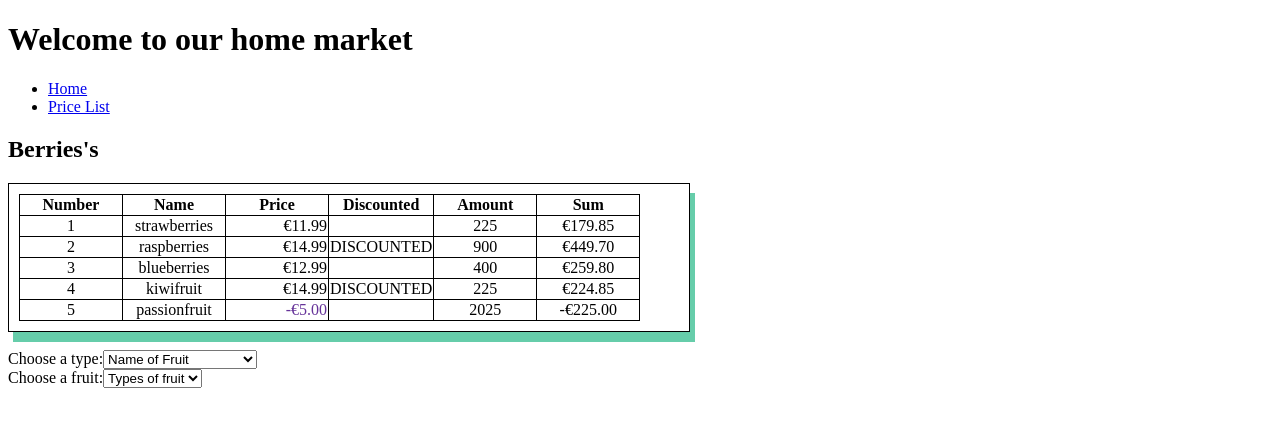
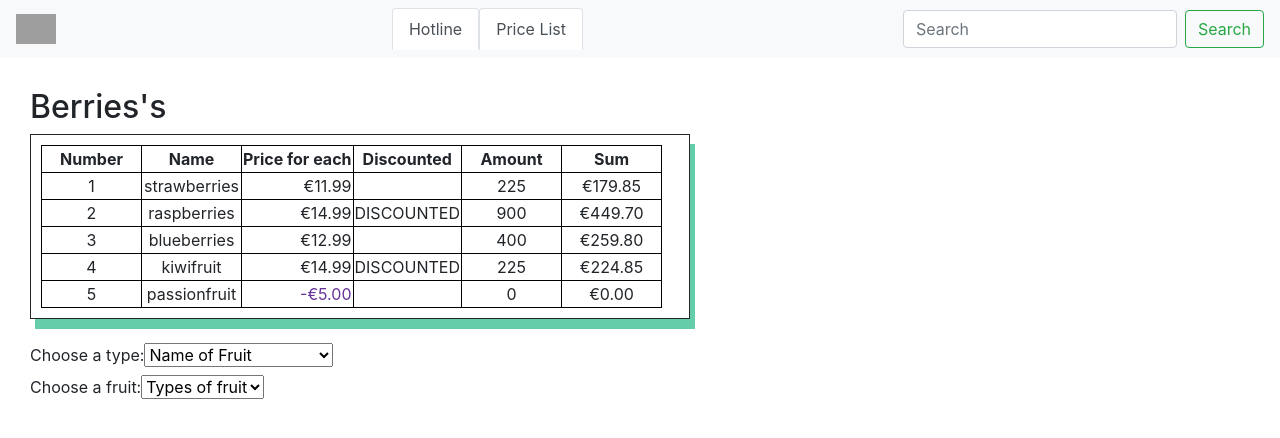
Before and after one commit to quynhchi1009/Angular12, an Angular app: page /pricelist in a window 1280 px wide. Shown: the top 438 px of the page. Built offline with nearby package versions, Linux system fonts and the light colour scheme; grey boxes are pictures that could not be loaded.

Commit message:
Services

```diff
--- a/src/app/app.component.html
+++ b/src/app/app.component.html
@@ -1,10 +1,23 @@
-<h1>Welcome to our home market</h1>
-<!-- This nav gives you links to click, which tells the router which route to use (defined in the routes constant in  AppRoutingModule) -->
-<nav>
-  <ul>
-    <li><a routerLink="/home" routerLinkActive="active">Home</a></li>
-    <li><a routerLink="/pricelist" routerLinkActive="active">Price List</a></li>
+<!-- Image and text -->
+<nav class="navbar navbar-light bg-light">
+  <a class="navbar-brand" href="#">
+    <img src="https://theme.hstatic.net/1000141988/1000740859/14/logo.png?v=137" height="30" class="d-inline-block align-top" alt="farmersmarket">
+  </a>
+  <!-- This nav gives you links to click, which tells the router which route to use (defined in the routes constant in  AppRoutingModule) -->
+  <ul class="nav nav-tabs justify-content-center">
+    <li class="nav-item">
+      <a class="nav-link active" routerLink="/home" routerLinkActive="active">Hotline</a>
+    </li>
+    <li class="nav-item">
+      <a class="nav-link" routerLink="/pricelist" routerLinkActive="active">Price List</a>
+    </li>
   </ul>
+  <form class="form-inline my-2 my-lg-0">
+    <input class="form-control mr-sm-2" type="search" placeholder="Search" aria-label="Search">
+    <button class="btn btn-outline-success my-2 my-sm-0" type="submit">Search</button>
+  </form>
 </nav>
+
+
 <!-- The routed views render in the <router-outlet>-->
 <router-outlet></router-outlet>
--- a/src/app/app.component.scss
+++ b/src/app/app.component.scss
@@ -0,0 +1,3 @@
+.navbar{
+    background-color: red;
+}
--- a/src/app/home/home.component.scss
+++ b/src/app/home/home.component.scss
@@ -0,0 +1,4 @@
+dd {
+    margin-left: 0px;
+    margin-bottom: .5rem;
+}
--- a/src/app/price-list/price-list.component.html
+++ b/src/app/price-list/price-list.component.html
@@ -1,16 +1,19 @@
+<div style="padding: 30px;">
     <h2>Berries's</h2>
-<div style="border: 1px solid; padding: 10px; box-shadow: 5px 10px mediumaquamarine; width: 660px;">
-    <table id = "table">
-        <tr>
-            <th>Number</th>
-            <th>Name</th>
-            <th>Price</th>
-            <th>Discounted</th>
-            <th>Amount</th>
-            <th>Sum</th>
+    <div style="border: 1px solid; padding: 10px; box-shadow: 5px 10px mediumaquamarine; width: 660px;"
+        class="table-responsive">
+        <table id = "table" style="text-align: center;">
+            <thead>
+            <tr >
+                    <th scope="col">Number</th>
+                    <th scope="col">Name</th>
+                    <th scope="col">Price for each</th>
+                    <th scope="col">Discounted</th>
+                    <th scope="col">Amount</th>
+                    <th scope="col">Sum</th>
                 </tr>
-        <tr *ngFor = "let fruit of fruitsArray; let i = index"
-            style="text-align: center;">
+            </thead>
+            <tr *ngFor = "let fruit of fruitsArray; let i = index">
                 <td>{{ i + 1 }}</td>
                 <td>{{ fruit.name | lowercase }}</td>
                 <td style="text-align: right;">
@@ -49,3 +52,4 @@
             {{ fruit }}
         </option>
     </select>
+</div>
--- a/src/app/price-list/price-list.component.ts
+++ b/src/app/price-list/price-list.component.ts
@@ -12,10 +12,10 @@ export class PriceListComponent implements OnInit {
   public sum = 0;
   public fruitsArray = [
     {name: 'Strawberries', price: 11.99, discount: false, amount: 15, sum: 0},
-    {name: 'Raspberries', price: 14.99, discount: true, amount: 30, sum: 0},
+    {name: 'Raspberries', price: 14.99, discount: true, amount: 30},
     {name: 'Blueberries', price: 12.99, discount: false,  amount: 20, sum: 0},
     {name: 'Kiwifruit', price: 14.99, discount: true, amount: 15, sum: 0},
-    {name: 'Passionfruit', price: -5, discount: false,  amount: 45}
+    {name: 'Passionfruit', price: -5, discount: false,  amount: 0}
   ];
   public fruitTypes = [
     {
--- a/src/index.html
+++ b/src/index.html
@@ -4,10 +4,26 @@
     <meta charset="utf-8">
     <title>Angular 12</title>
     <base href="/">
-  <meta name="viewport" content="width=device-width, initial-scale=1">
+    <meta name="viewport" content="width=device-width, initial-scale=1, shrink-to-fit=no">
     <link rel="icon" type="image/x-icon" href="favicon.ico">
+    <link rel="stylesheet"
+          href="https://maxcdn.bootstrapcdn.com/bootstrap/4.0.0/css/bootstrap.min.css"
+          integrity="sha384-Gn5384xqQ1aoWXA+058RXPxPg6fy4IWvTNh0E263XmFcJlSAwiGgFAW/dAiS6JXm"
+          crossorigin="anonymous">
   </head>
   <body>
     <app-root></app-root>
+    <script src="https://code.jquery.com/jquery-3.2.1.slim.min.js"
+            integrity="sha384-KJ3o2DKtIkvYIK3UENzmM7KCkRr/rE9/Qpg6aAZGJwFDMVNA/GpGFF93hXpG5KkN"
+            crossorigin="anonymous">
+    </script>
+    <script src="https://cdnjs.cloudflare.com/ajax/libs/popper.js/1.12.9/umd/popper.min.js"
+            integrity="sha384-ApNbgh9B+Y1QKtv3Rn7W3mgPxhU9K/ScQsAP7hUibX39j7fakFPskvXusvfa0b4Q"
+            crossorigin="anonymous">
+    </script>
+    <script src="https://maxcdn.bootstrapcdn.com/bootstrap/4.0.0/js/bootstrap.min.js"
+            integrity="sha384-JZR6Spejh4U02d8jOt6vLEHfe/JQGiRRSQQxSfFWpi1MquVdAyjUar5+76PVCmYl"
+            crossorigin="anonymous">
+    </script>
   </body>
 </html>
```
Also changed, not shown: src/app/home/home.component.html (+18 -0 lines). Lines whose indentation alone changed are shown as unchanged.
